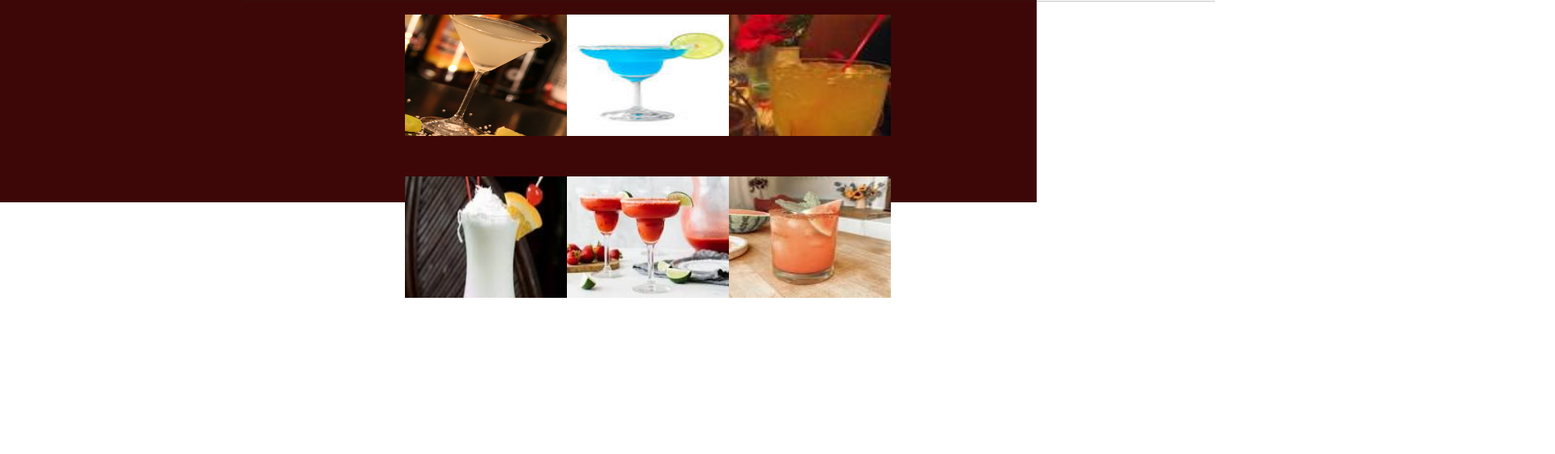
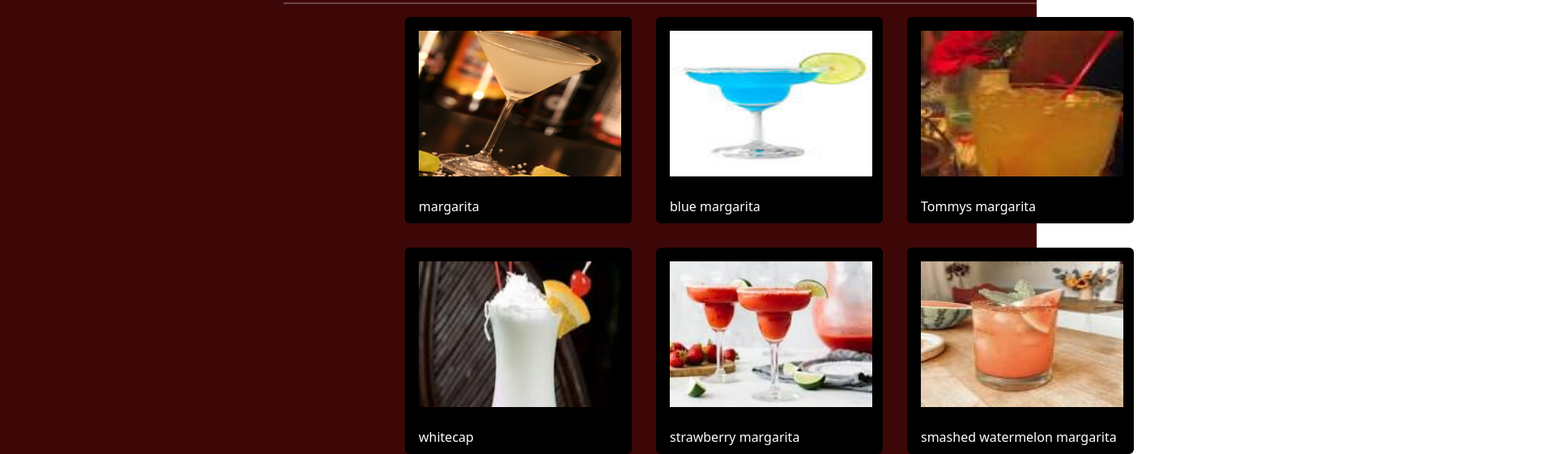
Before and after one commit to BagireWilliam/sam-cocktail, a plain HTML site: page index.html in a window 1280 px wide. Shown: the part 574-1135 px from the top of the page at 81% size, 1920 px wide, since content can reach past the window. Before the commit the page ends 942 px from the top, so only its background shows below. Drawn offline with nearby package versions, Linux system fonts and the light colour scheme.

Commit message:
feat:first commit -Add all {finishs#}

```diff
--- a/index.html
+++ b/index.html
@@ -6,11 +6,8 @@
     <meta name="viewport" content="width=device-width, initial-scale=1.0">
     <title>Document</title>
     <link rel="stylesheet" href="style.css">
-    Latest compiled and minified CSS
-<link href="https://cdn.jsdelivr.net/npm/bootstrap@5.1.3/dist/css/bootstrap.min.css" rel="stylesheet">
-
-<!-- Latest compiled JavaScript -->
-<script src="https://cdn.jsdelivr.net/npm/bootstrap@5.1.3/dist/js/bootstrap.bundle.min.js"></script>
+    <link href="https://cdn.jsdelivr.net/npm/bootstrap@5.2.0/dist/css/bootstrap.min.css" rel="stylesheet">
+    <script src="https://cdn.jsdelivr.net/npm/bootstrap@5.1.3/dist/js/bootstrap.bundle.min.js"></script> git
 </head>
 <body>
     <div class="main">
@@ -27,7 +24,7 @@
             <input type="search"placeholder="search">
         </div>
         <div class="horizontal">
-            <hr>
+             <hr style="height:2px; width:75%; border-width:0; color:white; background-color:white;">
         </div>
         </div>
         <div class="middle">
@@ -50,7 +47,7 @@
         </div>
          <div class="between">
             <div class="horizontal1">
-            <hr>
+            <hr style="height:2px; width:65%; border-width:0; color:white; background-color:white;">
             </div>
             <div class="divsearch">
             <input type="search for a cocktail..."placeholder="search for a cocktail..">
@@ -61,46 +58,47 @@
                 <img src="image2.png">Drink images:635(90cc)
             </div>
             <div class="horizontal2">
-                <hr>
+            <hr style="height:2px; width:65%; border-width:0; color:white; background-color:white;">
             </div>
          </div>
          <div class="bottom">
-            <div class="bottom1">
-                <a href="#"><img src="margarita.jpeg" alt="margarita" width="200" height="150"></a>
-                 <a href="#"><img src="blue margarita.jpeg" alt="blue margarita" width="200" height="150"></a>
-                <a href="#"><img src="Tommys margarita.jpeg" alt="Tommys margarita" width="200" height="150"></a>
-            </div>
-             <div class="bottom2">
-                <a href="#"><img src="whitecap.jpeg" alt="whitecap" width="200" height="150"></a>
-                <a href="#"><img src="strawberry margarita.jpeg" alt="strawberry margarita" width="200" height="150"></a>
-                <a href="#"><img src="smashed watermelon margarita.jpeg" alt="smashed watermelon margarita" width="200" height="150"></a>
-             </div>
+            <div class="card" style="background-color: black ;" >
+                <div class="card-body">
+                    <img src="margarita.jpeg" alt="margarita" width="250" height="180">
+                </div>
+                <div class="card-footer" style="color:white ;">margarita</div>
+              </div>
+              <div class="card" style="background-color: black ;">
+                <div class="card-body">
+                    <img src="blue margarita.jpeg" alt="blue margarita" width="250" height="180">
+                </div>
+                <div class="card-footer" style="color:white ;">blue margarita</div>
+              </div>
+              <div class="card" style="background-color: black ;">
+                <div class="card-body">
+                    <img src="Tommys margarita.jpeg" alt="Tommys margarita" width="250" height="180">
+                </div>
+                <div class="card-footer" style="color:white ;">Tommys margarita</div>
+              </div>
+              <div class="card" style="background-color: black ;">
+                <div class="card-body">
+                    <img src="whitecap.jpeg" alt="whitecap" width="250" height="180">
+                </div>
+                <div class="card-footer" style="color:white ;">whitecap</div>
+              </div>
+              <div class="card" style="background-color: black ;">
+                <div class="card-body">
+                    <img src="strawberry margarita.jpeg" alt="strawberry margarita" width="250" height="180">
+                </div>
+                <div class="card-footer" style="color:white ;">strawberry margarita</div>
+              </div>
+              <div class="card" style="background-color: black ;">
+                <div class="card-body">
+                    <img src="smashed watermelon margarita.jpeg" alt="smashed watermelon margarita" width="250" height="180">
+                </div>
+                <div class="card-footer" style="color:white ;">smashed watermelon margarita</div>
+              </div>
          </div>
     </div>
-
-    <!-- <div class="container container-sm bg-sccess">
-
-     <form action="">
-        <form-group>
-            <lalel></lalel>
-            <input type="text" name="" id="" class="form-control">
-        </form-group>
-        <form-group>
-            <lalel></lalel>
-            <input type="text" name="" id="" class="form-control">
-        </form-group>
-        <form-group>
-            <lalel></lalel>
-            <input type="text" name="" id="" class="form-control">
-        </form-group>
-        <form-group>
-            <lalel></lalel>
-            <input type="text" name="" id="" class="form-control">
-        </form-group>
-
-        <button class="btn btn-primary">submit</button>
-     </form>
-    </div> -->
-
 </body>
 </html>
--- a/style.scss
+++ b/style.scss
@@ -1,14 +1,14 @@
 .main{
     background-color: rgb(62, 7, 7);
-    width: auto;
-    height: 800px;
-    text-align: justify;
+     width: auto;
+     height: auto;
+     text-align: justify;
 
 }
 .navright{
     display: grid;
     grid-template-columns: repeat(7,1fr);
-     margin-left: 800px;
+    margin-left: 800px;
     margin-top: -30px;
     margin-right: 400px;
 
@@ -43,51 +43,38 @@
 }
 .bottom{
     margin-left: 500px;
-    grid-gap: 5px;
+    grid-gap: 30px;
+    display: grid;
+    grid-template-columns: repeat(3,1fr);
+    width: 900px;
 }
 .bottom1{
 
     display: grid;
     grid-template-columns: repeat(3,1fr);
+    margin-right: 500px;
 }
 .bottom2{
-
-    display: grid;
-    grid-template-columns: repeat(3,1fr);
-    margin-top: 50px;
+    @extend .bottom1;
+    margin-top:50px;
 }
-// .bottom1 img{
-
-
-//     padding-left: 5px;
-//     grid-gap: 5px;
-// }
 .divsearch{
     margin-left: 800px;
 }
 .divsearch2{
+    @extend .middleword;
     margin-left: 700px;
-    color: white;
-    font-family: sans-serif;
 }
 .horizontal{
-    width: 1200px;
-    margin-left: 300px;
+    width: 1800px;
+    margin-left: 350px;
 }
 .horizontal1{
-    width: 1200px;
-    margin-left: 300px;
+    @extend .horizontal;
 }
 .horizontal2{
-    width: 1200px;
-    margin-left: 300px;
+    @extend .horizontal;
 }
 .cocktail_left{
     margin-left: 350px;
 }
-.bottom1{
-    margin-right: 500px;
-}
-.bottom2{
-    margin-right: 500px;
-}
```
Also changed, not shown: style.css, 1 other file.
